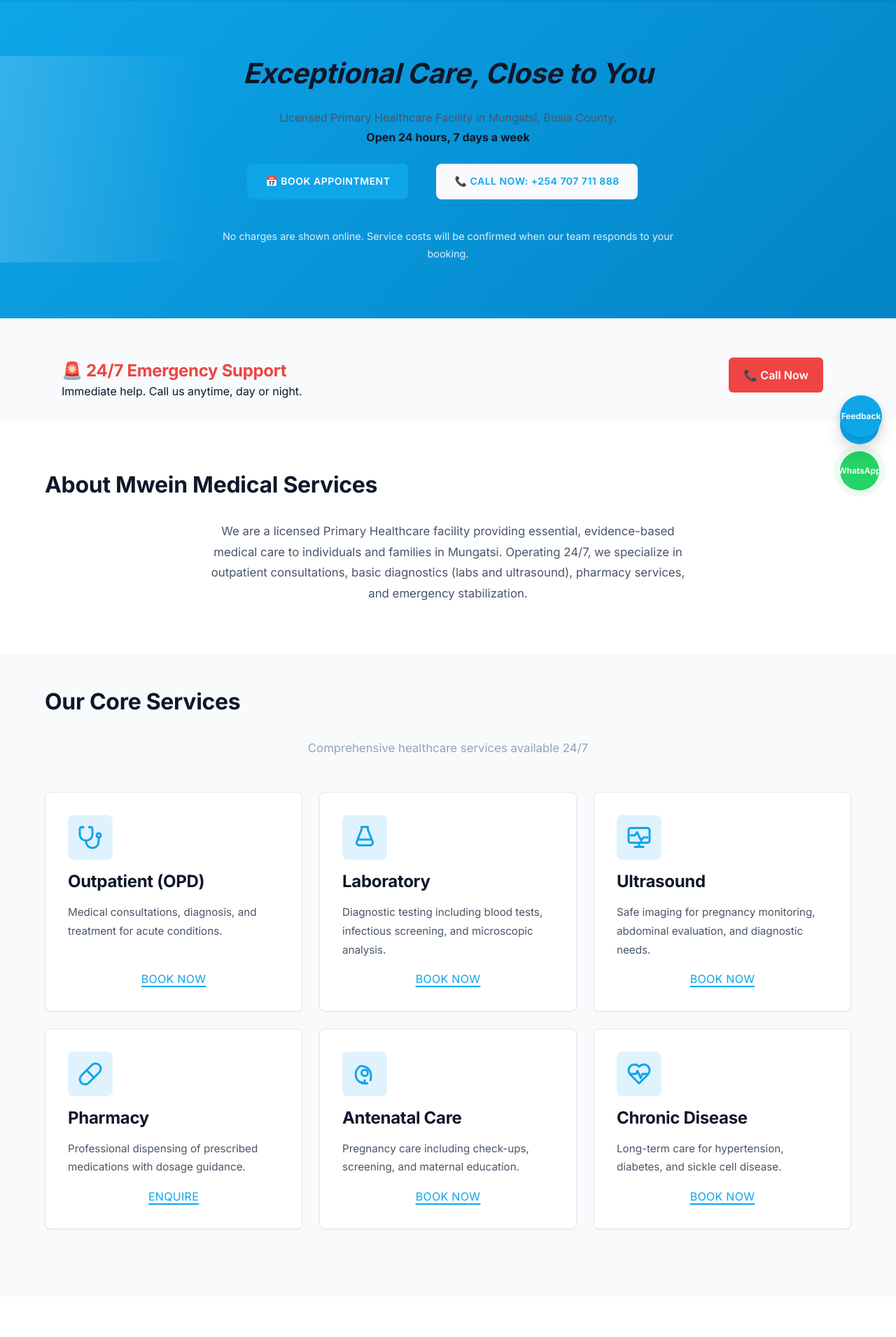
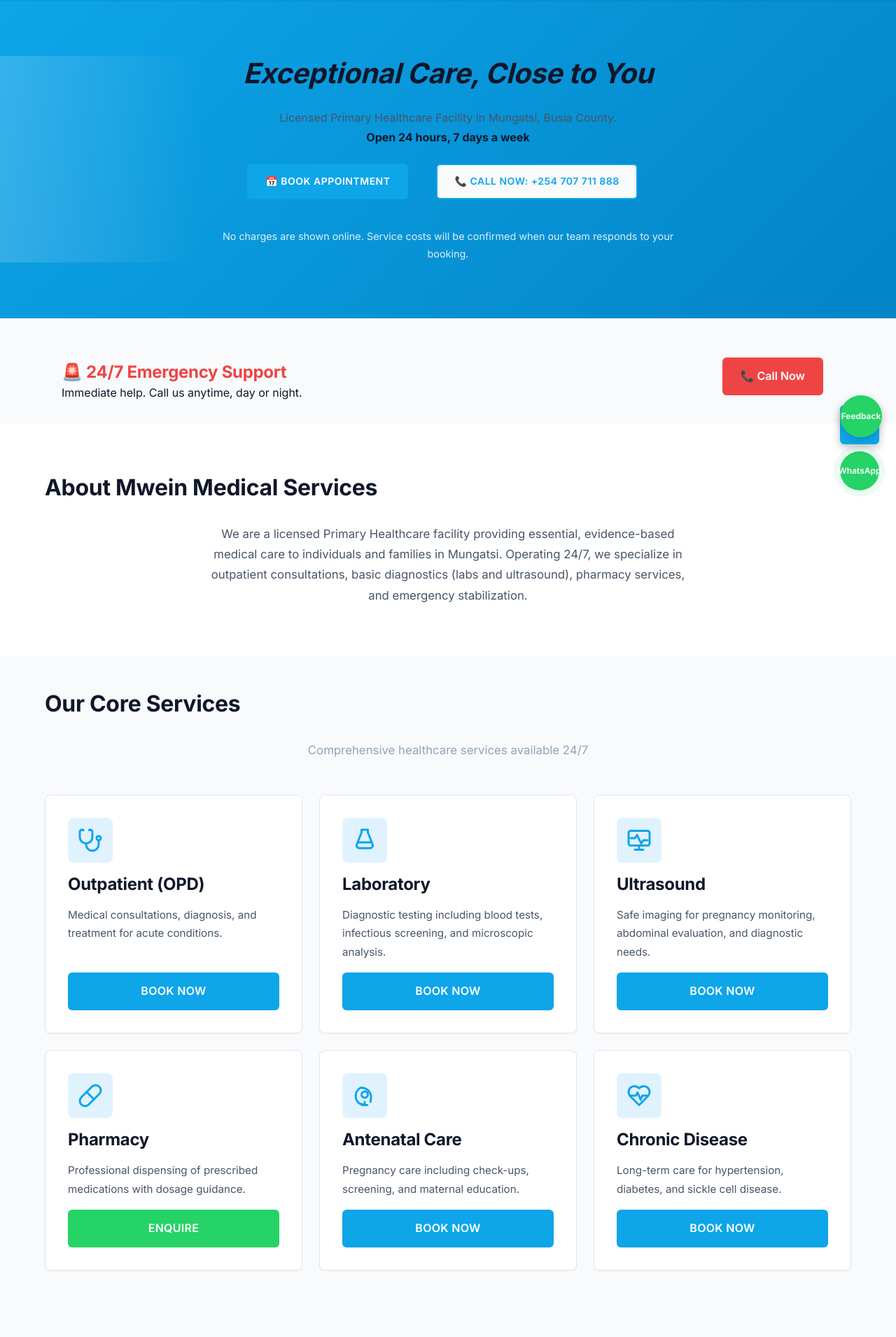
Before and after one commit to mbiti001/mwein, a PHP site: page / in a window 1280 px wide. Shown: the part 75-1986 px from the top of the page at 70% size. Run offline with PHP 8.4, Linux system fonts and the light colour scheme.

Commit message:
Comprehensive button styling: ensure all buttons visible, accessible, and properly styled across pages

```diff
--- a/css/style.css
+++ b/css/style.css
@@ -356,7 +356,7 @@ a:focus {
 /* ================================
    BUTTONS
 ================================ */
-.btn-primary, .btn-secondary, .btn-tertiary {
+.btn, .btn-primary, .btn-secondary, .btn-tertiary {
     display: inline-block;
     padding: 0.75rem 1.5rem;
     border-radius: 6px;
@@ -370,20 +370,35 @@ a:focus {
     min-height: 44px;
     margin-right: var(--spacing-md);
     margin-bottom: var(--spacing-md);
+    text-decoration: none;
+}
+
+.btn {
+    display: inline-flex;
+    align-items: center;
+    justify-content: center;
+    gap: 0.5rem;
 }
 
 .btn-primary {
     background-color: var(--primary);
     color: var(--light);
+    border-color: var(--primary);
 }
 
 .btn-primary:hover {
     background-color: var(--primary-dark);
+    transform: translateY(-2px);
+    box-shadow: 0 4px 12px rgba(14, 165, 233, 0.3);
 }
 
 .btn-primary:focus {
     outline: none;
     box-shadow: 0 0 0 4px var(--primary-light);
+}
+
+.btn-primary:active {
+    transform: translateY(0);
 }
 
 .btn-secondary {
@@ -394,6 +409,15 @@ a:focus {
 
 .btn-secondary:hover {
     background-color: var(--primary-light);
+    border-color: var(--primary-dark);
+    color: var(--primary-dark);
+    transform: translateY(-2px);
+    box-shadow: 0 4px 12px rgba(14, 165, 233, 0.2);
+}
+
+.btn-secondary:focus {
+    outline: none;
+    box-shadow: 0 0 0 4px var(--primary-light);
 }
 
 .btn-tertiary {
@@ -404,10 +428,53 @@ a:focus {
 
 .btn-tertiary:hover {
     background-color: var(--primary-light);
+    transform: translateY(-2px);
+}
+
+/* Ensure all button types in forms are visible */
+button, input[type="button"], input[type="submit"] {
+    display: inline-flex;
+    align-items: center;
+    justify-content: center;
+    padding: 0.75rem 1.5rem;
+    min-height: 44px;
+    border-radius: 6px;
+    font-size: 1rem;
+    font-weight: 600;
+    cursor: pointer;
+    border: 2px solid transparent;
+    transition: all 0.3s;
+    background-color: var(--primary);
+    color: var(--light);
+}
+
+button:hover, input[type="button"]:hover, input[type="submit"]:hover {
+    background-color: var(--primary-dark);
+    transform: translateY(-2px);
+}
+
+button:focus, input[type="button"]:focus, input[type="submit"]:focus {
+    outline: none;
+    box-shadow: 0 0 0 4px var(--primary-light);
+}
+
+/* Dark mode button visibility */
+body.dark-mode .btn-primary,
+body.dark-mode button,
+body.dark-mode input[type="submit"] {
+    background-color: var(--primary);
+    color: var(--light);
+    box-shadow: 0 2px 8px rgba(14, 165, 233, 0.3);
+}
+
+body.dark-mode .btn-secondary {
+    background-color: rgba(14, 165, 233, 0.2);
+    color: var(--primary-light);
+    border-color: var(--primary-light);
 }
 
 @media (max-width: 768px) {
-    .btn-primary, .btn-secondary {
+    .btn, .btn-primary, .btn-secondary, button, input[type="submit"] {
         display: block;
         width: 100%;
         margin-right: 0;
@@ -700,10 +767,24 @@ textarea {
     z-index: 40;
     border: none;
     transition: all 0.3s;
-    box-shadow: var(--shadow-lg);
+    box-shadow: 0 4px 12px rgba(0, 0, 0, 0.25);
     touch-action: manipulation;
     font-weight: 600;
     font-size: 12px;
+    text-decoration: none;
+}
+
+.dark-toggle {
+    bottom: 80px;
+    right: 20px;
+    background-color: #333;
+    color: #fff;
+}
+
+.dark-toggle:hover {
+    background-color: #555;
+    transform: scale(1.1);
+    box-shadow: 0 6px 16px rgba(0, 0, 0, 0.35);
 }
 
 /* Feedback floating button */
@@ -1213,7 +1294,43 @@ input::placeholder {
 }
 
 .snake-buttons { gap: 0.5rem; }
-.snake-btn { text-transform: uppercase; letter-spacing: 0.3px; }
+
+.snake-btn {
+    text-transform: uppercase;
+    letter-spacing: 0.3px;
+    padding: 0.6rem 1.2rem !important;
+    background-color: var(--primary) !important;
+    color: white !important;
+    border-radius: 4px !important;
+    border: none !important;
+    font-weight: 600 !important;
+    min-height: 40px !important;
+    display: inline-flex !important;
+    align-items: center !important;
+    justify-content: center !important;
+    cursor: pointer !important;
+    text-decoration: none !important;
+    transition: all 0.3s !important;
+}
+
+.snake-btn:hover {
+    background-color: var(--primary-dark) !important;
+    transform: translateY(-2px) !important;
+}
+
+.snake-btn-call {
+    background-color: var(--primary) !important;
+    color: white !important;
+}
+
+.snake-btn-sms {
+    background-color: #25d366 !important;
+    color: white !important;
+}
+
+.snake-btn-sms:hover {
+    background-color: #1e9e52 !important;
+}
 
 /* Dark Mode Support for Snake Messages */
 body.dark-mode .snake-message {
@@ -1539,3 +1656,76 @@ body.dark-mode .snake-content p {
   0% { transform: rotate(0deg); }
   100% { transform: rotate(360deg); }
 }
+
+/* ================================
+   UNIVERSAL BUTTON VISIBILITY
+================================ */
+/* Ensure ALL buttons and links with button styling are visible */
+a[class*="btn"],
+a[class*="btn-"],
+button,
+input[type="submit"],
+input[type="button"] {
+    min-height: 44px !important;
+    display: inline-flex !important;
+    align-items: center !important;
+    justify-content: center !important;
+    padding: 0.75rem 1.5rem !important;
+    border-radius: 6px !important;
+    font-weight: 600 !important;
+    cursor: pointer !important;
+    text-decoration: none !important;
+    border: 2px solid transparent !important;
+    transition: all 0.3s !important;
+}
+
+/* Primary button visibility guarantee */
+.btn-primary:not([style*="background"]) {
+    background-color: var(--primary) !important;
+    color: white !important;
+}
+
+/* Secondary button visibility guarantee */
+.btn-secondary:not([style*="background"]) {
+    background-color: var(--light-bg) !important;
+    color: var(--primary) !important;
+    border-color: var(--primary) !important;
+}
+
+/* Form submit buttons */
+form button[type="submit"],
+form input[type="submit"] {
+    background-color: var(--primary) !important;
+    color: white !important;
+    width: 100% !important;
+}
+
+/* Donation buttons specific */
+.btn-primary[onclick*="Donation"],
+.btn-primary[onclick*="donation"],
+button[onclick*="Donation"],
+button[onclick*="donation"] {
+    background-color: #27ae60 !important;
+    color: white !important;
+}
+
+/* WhatsApp buttons */
+a[href*="wa.me"],
+button[onclick*="WhatsApp"],
+.whatsapp-float {
+    background-color: #25d366 !important;
+    color: white !important;
+    border-color: #25d366 !important;
+}
+
+/* Ensure footer complaint/feedback buttons are visible */
+.footer .btn-secondary {
+    background-color: rgba(14, 165, 233, 0.3) !important;
+    color: white !important;
+    border-color: white !important;
+    padding: 0.5rem 1rem !important;
+}
+
+.footer .btn-secondary:hover {
+    background-color: rgba(14, 165, 233, 0.5) !important;
+}
```
